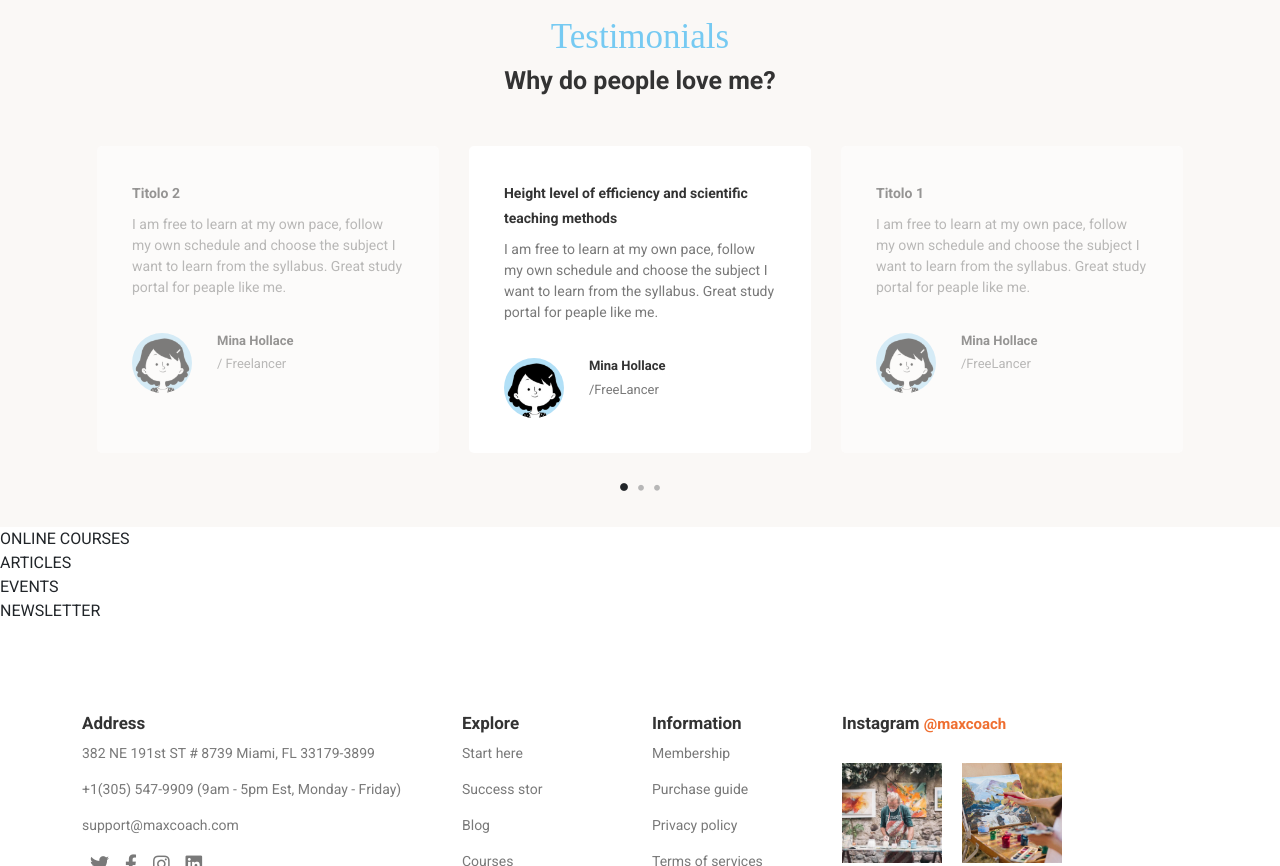
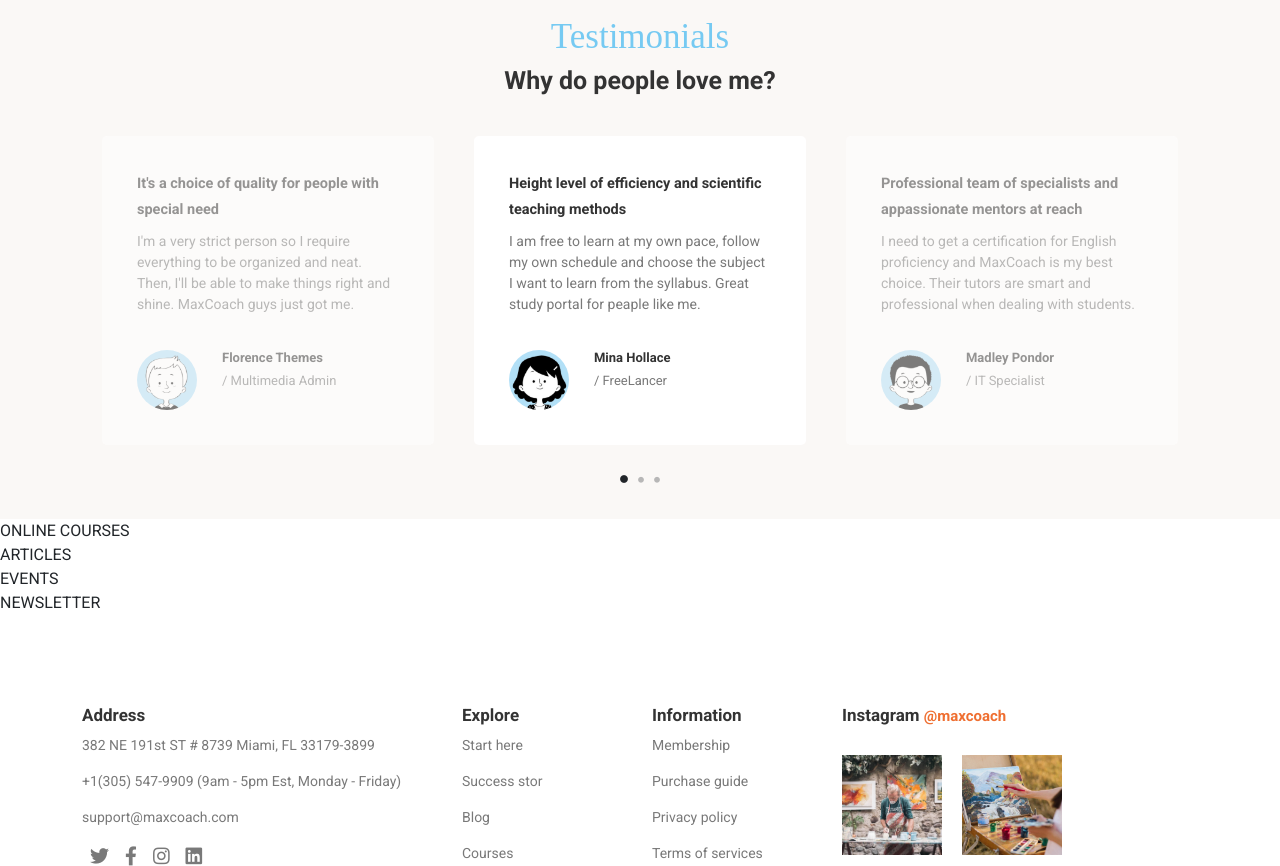
Before and after one commit to AndreaCasentini93/proj-html-vuejs, a Vue app: page / in a window 1280 px wide. Shown: the part 2280-3146 px from the top of the page. Built offline with nearby package versions, Linux system fonts and the light colour scheme; a small style sheet from the web is missing.

Commit message:
Slider Complete

```diff
--- a/src/components/Testimonials.vue
+++ b/src/components/Testimonials.vue
@@ -75,23 +75,23 @@ export default {
                     text: 'I am free to learn at my own pace, follow my own schedule and choose the subject I want to learn from the syllabus. Great study portal for peaple like me.',
                     avatarImage: require('../assets/images/artist-testimonial-avatar-04.jpg'),
                     avatarName: 'Mina Hollace',
-                    avatarTask: '/FreeLancer'
+                    avatarTask: '/ FreeLancer'
                 },
                 {
                     id: 1,
-                    title: 'Titolo 1',
-                    text: 'I am free to learn at my own pace, follow my own schedule and choose the subject I want to learn from the syllabus. Great study portal for peaple like me.',
-                    avatarImage: require('../assets/images/artist-testimonial-avatar-04.jpg'),
-                    avatarName: 'Mina Hollace',
-                    avatarTask: '/FreeLancer'
+                    title: 'Professional team of specialists and appassionate mentors at reach',
+                    text: 'I need to get a certification for English proficiency and MaxCoach is my best choice. Their tutors are smart and professional when dealing with students.',
+                    avatarImage: require('../assets/images/artist-testimonial-avatar-01.jpg'),
+                    avatarName: 'Madley Pondor',
+                    avatarTask: '/ IT Specialist'
                 },
                 {
                     id: 2,
-                    title: 'Titolo 2',
-                    text: 'I am free to learn at my own pace, follow my own schedule and choose the subject I want to learn from the syllabus. Great study portal for peaple like me.',
-                    avatarImage: require('../assets/images/artist-testimonial-avatar-04.jpg'),
-                    avatarName: 'Mina Hollace',
-                    avatarTask: '/ Freelancer'
+                    title: 'It\'s a choice of quality for people with special need',
+                    text: 'I\'m a very strict person so I require everything to be organized and neat. Then, I\'ll be able to make things right and shine. MaxCoach guys just got me.',
+                    avatarImage: require('../assets/images/artist-testimonial-avatar-02.jpg'),
+                    avatarName: 'Florence Themes',
+                    avatarTask: '/ Multimedia Admin'
                 }
             ],
             currentId: 0,
@@ -136,7 +136,7 @@ export default {
 
             h3 {
                 line-height: 1.2;
-                margin-bottom: 50px;
+                margin-bottom: 40px;
                 font-size: 25px;
                 font-weight: 700;
                 color: $sub-title-color;
@@ -145,10 +145,10 @@ export default {
 
         .slider {
             .slide {
-                width: calc((100% / 3) - 30px);
+                width: calc((100% / 3) - 40px);
                 padding: 35px;
                 border-radius: 5px;
-                margin: 0 15px;
+                margin: 0 20px;
                 background-color: #FFFFFF;
                 cursor: pointer;
                 @include transition-type-1(transform);
@@ -164,7 +164,7 @@ export default {
 
                 h4 {
                     line-height: 1.8;
-                    font-size: 14px;
+                    font-size: 14.5px;
                     font-weight: 700;
                     color: $sub-title-color;
                 }
```
